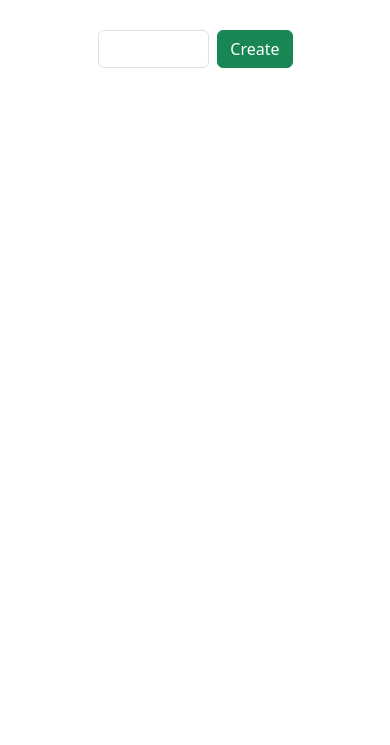
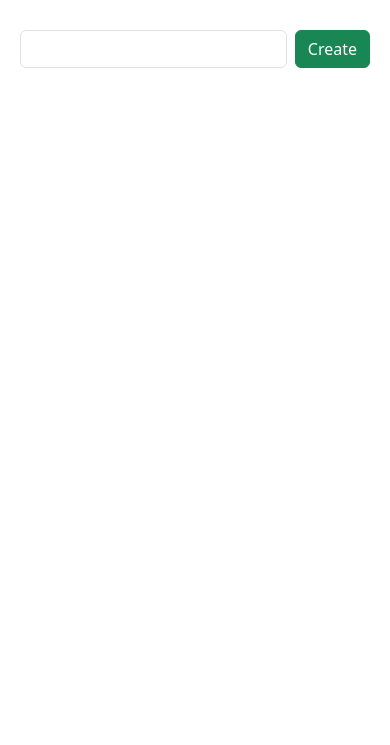
Before and after one commit to S-H-A-K-H-Z-O-D/TodoApp, a plain HTML site: page index.html in a window 390 px wide. Shown: the part 99-844 px from the top of the page. Drawn offline with Linux system fonts and the light colour scheme.

Commit message:
Mobile form is added

```diff
--- /dev/null
+++ b/css/style.css
@@ -0,0 +1,12 @@
+@media only screen and (max-width: 900px) {
+    .js-form, .js-list{
+        width: 75%!important;
+    }
+}
+
+@media only screen and (max-width: 500px) {
+    .js-form, .js-list{
+        width: 100%!important;
+        padding: 0 20px;
+    }
+}
--- a/index.html
+++ b/index.html
@@ -7,6 +7,7 @@
     <title>Todo App</title>
 
     <link rel="stylesheet" href="./css/bootstrap.min.css">
+    <link rel="stylesheet" href="./css/style.css">
 </head>
 <body>
 
```
